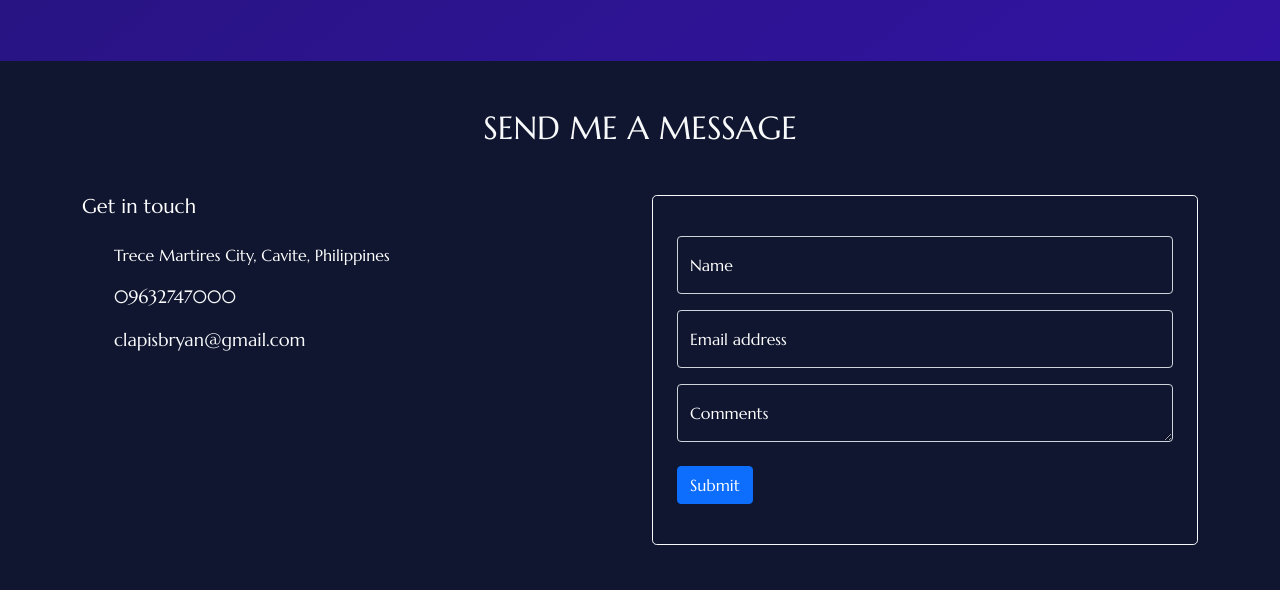
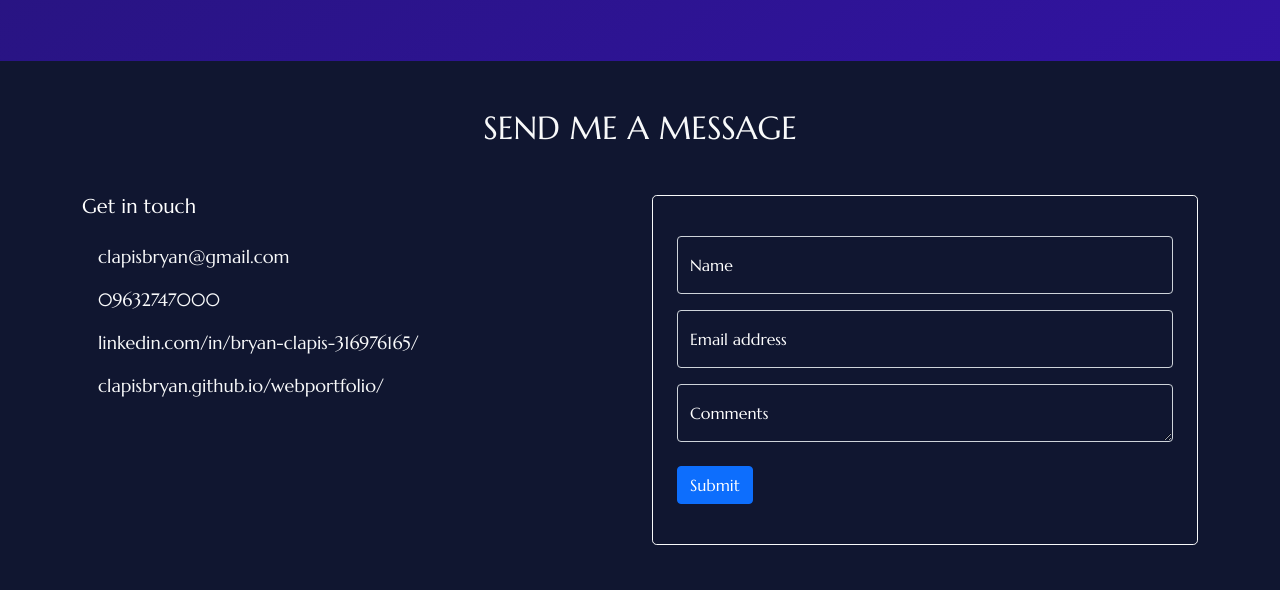
Before and after one commit to clapisbryan/webportfolio, a plain HTML site: page index.html in a window 1280 px wide. Shown: the part 2847-3437 px from the top of the page. Drawn offline with nearby package versions, Linux system fonts and the light colour scheme.

Commit message:
Add linkin in contact section

```diff
--- a/index.html
+++ b/index.html
@@ -259,6 +259,9 @@
               <li class="tool-item">
                 <img src="./images/tools/bootstrap.png" alt="" class="img-fluid">
               </li>
+              <li class="tool-item">
+                <img src="./images/tools/javascript.png" alt="" class="img-fluid">
+              </li>
             </ul>
             <a href="https://vacaypoker.com/">Click to view</a>
           </div>
@@ -382,15 +385,20 @@
         <div class="row">
           <div class="col-12 col-md-6">
             <h5 class="mb-4">Get in touch</h5>
-            <ul>
-              <li class="mb-3">Trece Martires City, Cavite, Philippines</li>
-              <li class="mb-3">
-                <a href="tel:09632747000" class="text-light">09632747000</a>
-              </li>
-              <li class="mb-3">
+            <ul class="ps-3">
+              <li class="mb-3 text-break">
                 <a href="mailto:clapisbryan@gmail.com" class="text-light"
                   >clapisbryan@gmail.com</a
                 >
+              </li>
+              <li class="mb-3 text-break">
+                <a href="tel:09632747000" class="text-light">09632747000</a>
+              </li>
+              <li class="mb-3 text-break">
+                <a href="https://www.linkedin.com/in/bryan-clapis-316976165/" class="text-light">linkedin.com/in/bryan-clapis-316976165/</a>
+              </li>
+              <li class="mb-3 text-break">
+                <a href="https://clapisbryan.github.io/webportfolio/" class="text-light">clapisbryan.github.io/webportfolio/</a>
               </li>
             </ul>
           </div>
```
